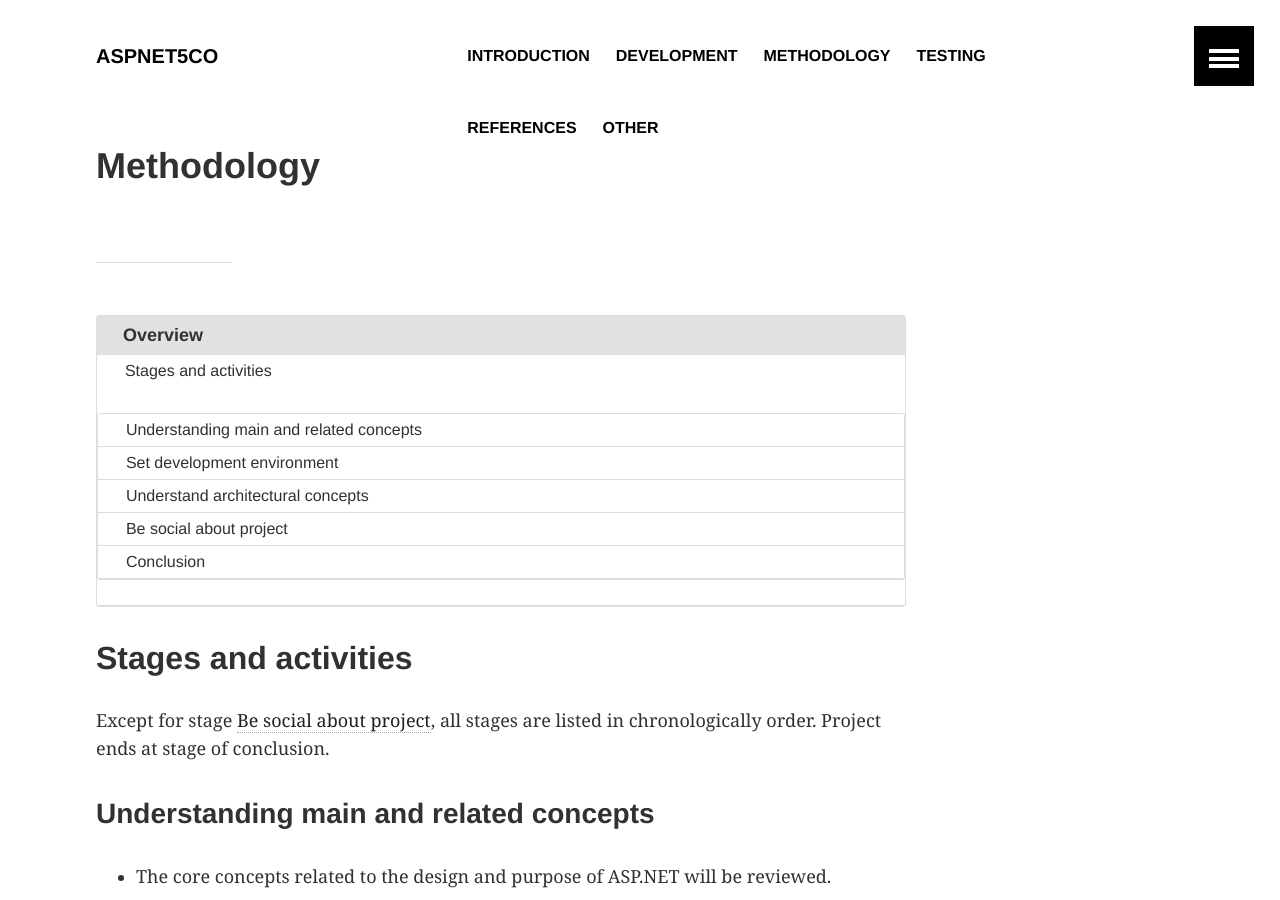
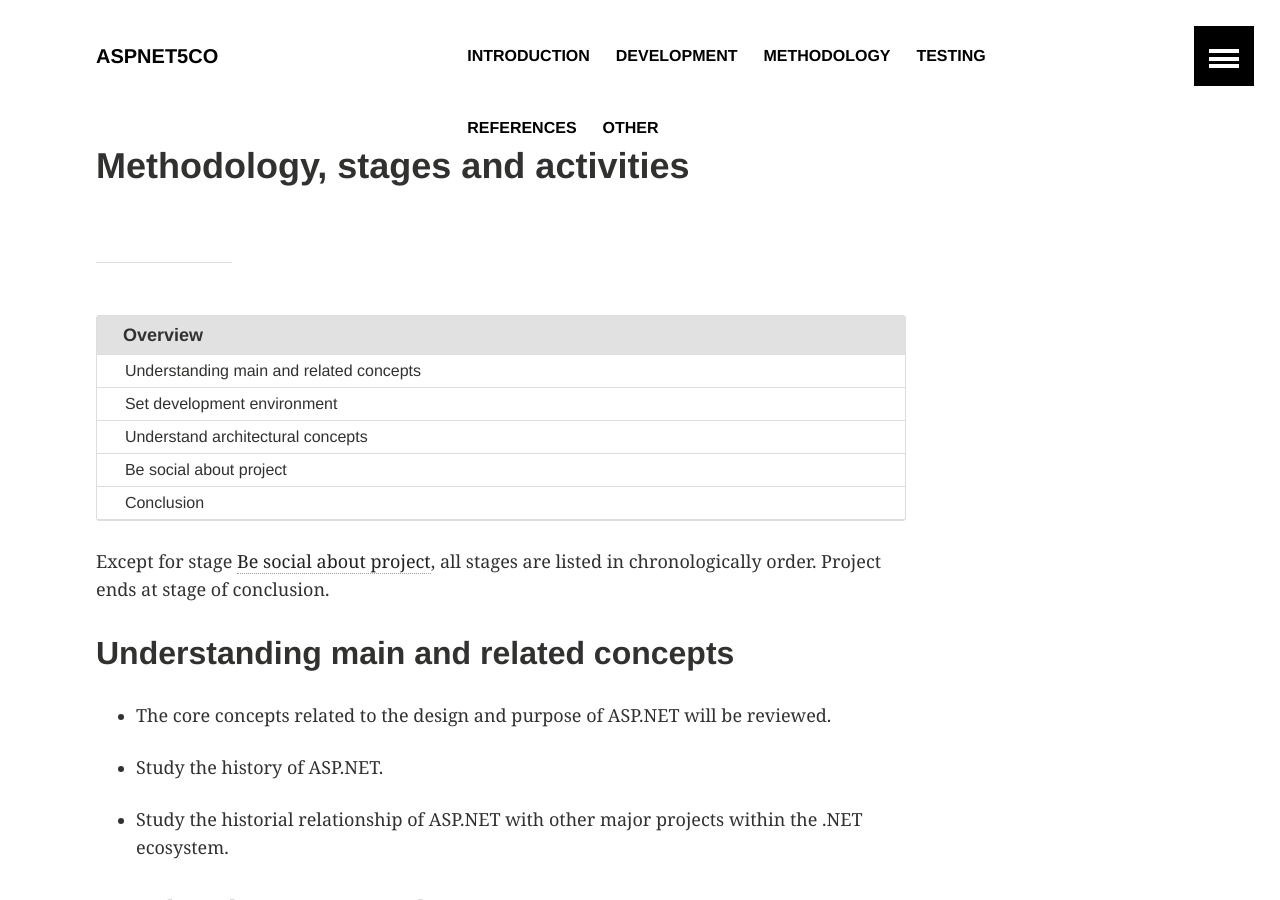
Before and after one commit to lopezpdvn/aspnet5co, a Jekyll site: the page built from pages/methodology.md, in a window 1280 px wide and 900 px high. Built offline with Jekyll 4.4.1, drawn with Linux system fonts in a browser that asks for light colours.

Commit message:
Updated sections inside section Methodology

```diff
--- a/pages/methodology.md
+++ b/pages/methodology.md
@@ -8,13 +8,11 @@ permalink: /methodology/
 
 {% include toc.html %}
 
-## Stages and activities
-
 Except for stage [Be social about project](#be-social-about-project), all
 stages are listed in chronologically order. Project ends at stage of
 conclusion.
 
-### Understanding main and related concepts
+## Understanding main and related concepts
 
 * The core concepts related to the design and purpose of ASP.NET will be
   reviewed.
@@ -24,7 +22,7 @@ conclusion.
 * Study the historial relationship of ASP.NET with other major projects within
   the .NET ecosystem.
 
-### Set development environment
+## Set development environment
 
 Since ASP.NET 5 is cross platform, the available platforms for development are
 Windows, Linux and OS X.
@@ -43,7 +41,7 @@ Windows, Linux and OS X.
   [Jabbr.NET](https://jabbr.net/), [Stack Overflow](https://stackoverflow.com/)
   and the [ASP.NET forums](http://forums.asp.net/).
 
-### Understand architectural concepts
+## Understand architectural concepts
 
 * Achieve a deeper understanding of the relationship between ASP.NET and other
   important projects within the .NET and Web communities, specially those that
@@ -57,7 +55,7 @@ Windows, Linux and OS X.
   respective development versions. This means in other words being aware of the
   upcoming features of the future releases.
 
-### Be social about project
+## Be social about project
 
 This is a stage that can be reached at any point in time of the work in the
 project. Once reached, should be maintained indefinitively.  The activities
@@ -78,7 +76,7 @@ involved are:
 
 * Preparation of talks for both technical and non-technical audiences.
 
-### Conclusion
+## Conclusion
 
 The activities are:
 
```
Also changed, not shown: other parts of pages/methodology.md (+1 -1 lines).
